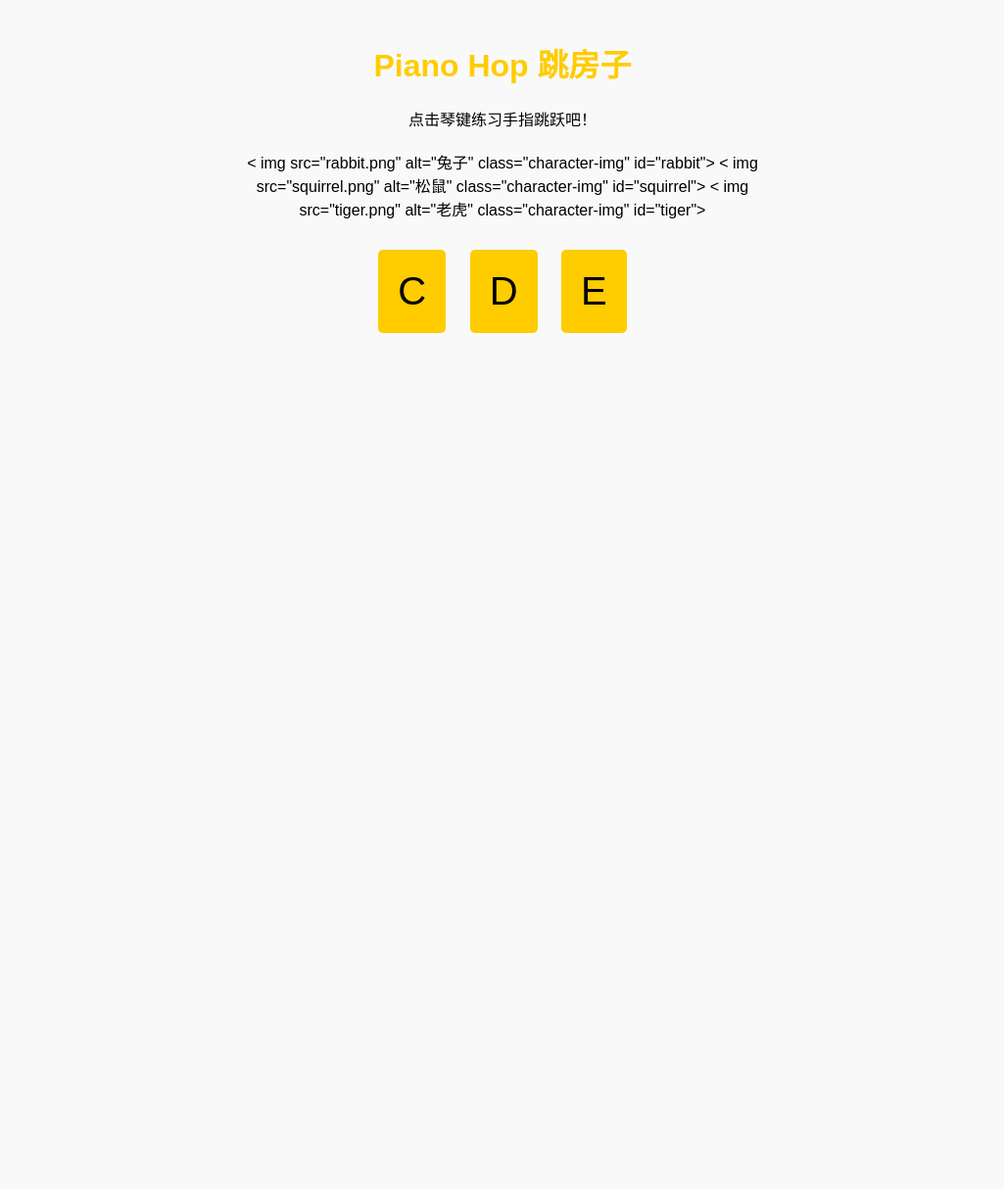
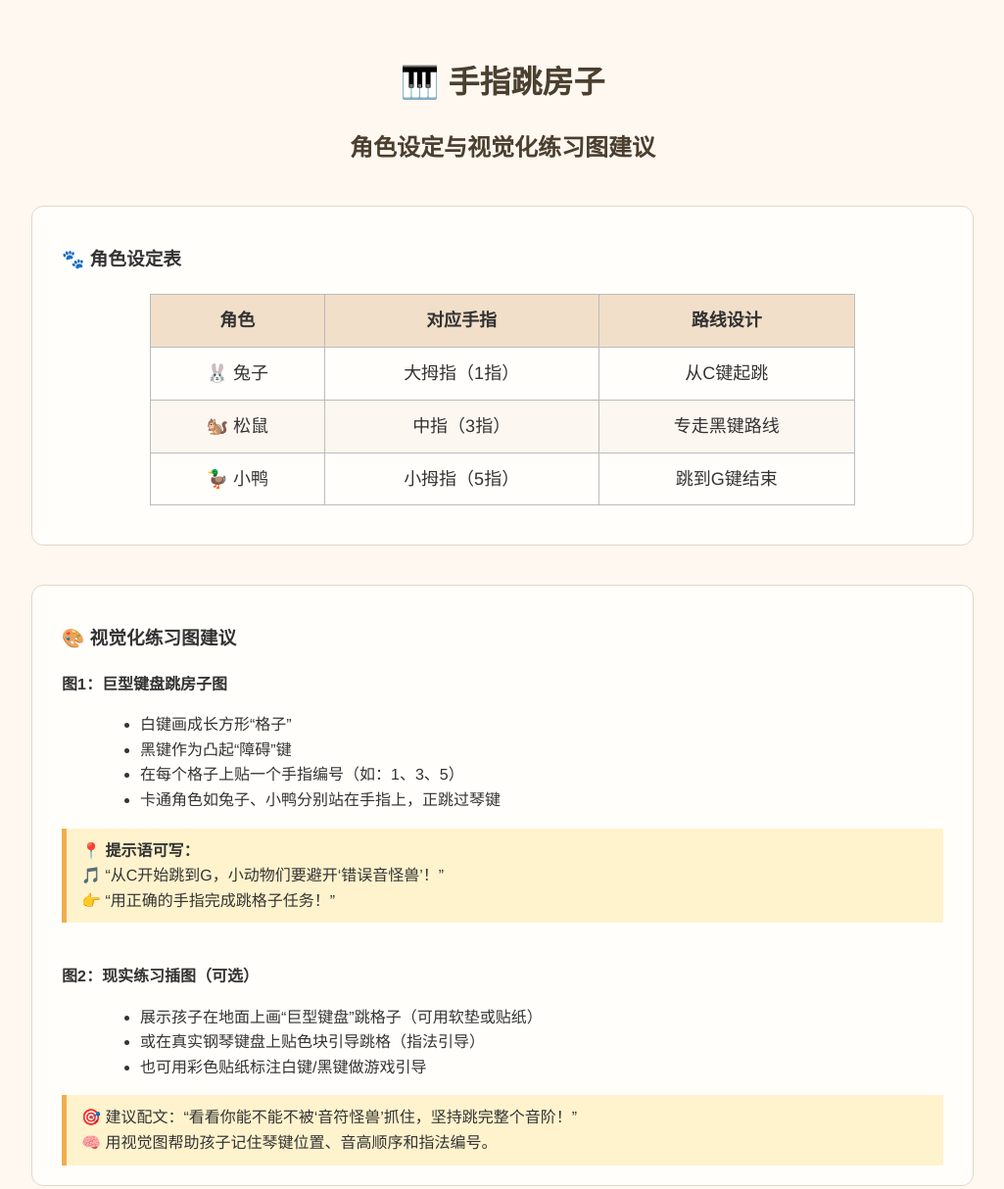
Before and after one commit to JennyWang0812/Piano-hop, a plain HTML site: page index.html in a window 1280 px wide. Shown: the whole page at 98% size, without its empty margins (127-1152 px from the left). Before the commit the page ends 800 px from the top, so only its background shows below. Drawn offline with Linux system fonts and the light colour scheme.

Commit message:
Update index.html

```diff
--- a/index.html
+++ b/index.html
@@ -1,31 +1,122 @@
+
 <!DOCTYPE html>
 <html lang="zh">
 <head>
-    <meta charset="UTF-8">
-    <meta name="viewport" content="width=device-width, initial-scale=1.0">
-    <title>Piano Hop 跳房子</title>
-    <link rel="stylesheet" href="style.css">
+  <meta charset="UTF-8">
+  <title>手指跳房子 - 角色设定与视觉图示</title>
+  <style>
+    body {
+      font-family: "Helvetica Neue", sans-serif;
+      background-color: #fff8f0;
+      color: #333;
+      padding: 30px;
+      line-height: 1.6;
+    }
+    h1, h2 {
+      text-align: center;
+      color: #4b3f2f;
+    }
+    table {
+      width: 80%;
+      margin: 20px auto;
+      border-collapse: collapse;
+      font-size: 18px;
+    }
+    th, td {
+      border: 1px solid #bbb;
+      padding: 12px 15px;
+      text-align: center;
+    }
+    th {
+      background-color: #f2dfc9;
+    }
+    tr:nth-child(even) {
+      background-color: #fdf7f1;
+    }
+    .section {
+      max-width: 900px;
+      margin: 40px auto;
+      background: #fffefb;
+      padding: 20px 30px;
+      border-radius: 12px;
+      border: 1px solid #e5d6c5;
+    }
+    .tip {
+      background-color: #fff3cd;
+      padding: 10px 15px;
+      border-left: 5px solid #f0ad4e;
+      margin-top: 10px;
+      font-size: 16px;
+    }
+    ul {
+      margin-left: 40px;
+    }
+  </style>
 </head>
 <body>
-    <div class="container">
-        <h1>Piano Hop 跳房子</h1>
-        <p>点击琴键练习手指跳跃吧！</p >
 
-        <!-- 图像 -->
-        <div class="characters">
-            < img src="rabbit.png" alt="兔子" class="character-img" id="rabbit">
-            < img src="squirrel.png" alt="松鼠" class="character-img" id="squirrel">
-            < img src="tiger.png" alt="老虎" class="character-img" id="tiger">
-        </div>
+  <h1>🎹 手指跳房子</h1>
+  <h2>角色设定与视觉化练习图建议</h2>
 
-        <!-- 按钮 -->
-        <div class="keys">
-            <button class="key" id="C">C</button>
-            <button class="key" id="D">D</button>
-            <button class="key" id="E">E</button>
-        </div>
+  <div class="section">
+    <h3>🐾 角色设定表</h3>
+    <table>
+      <thead>
+        <tr>
+          <th>角色</th>
+          <th>对应手指</th>
+          <th>路线设计</th>
+        </tr>
+      </thead>
+      <tbody>
+        <tr>
+          <td>🐰 兔子</td>
+          <td>大拇指（1指）</td>
+          <td>从C键起跳</td>
+        </tr>
+        <tr>
+          <td>🐿️ 松鼠</td>
+          <td>中指（3指）</td>
+          <td>专走黑键路线</td>
+        </tr>
+        <tr>
+          <td>🦆 小鸭</td>
+          <td>小拇指（5指）</td>
+          <td>跳到G键结束</td>
+        </tr>
+      </tbody>
+    </table>
+  </div>
+
+  <div class="section">
+    <h3>🎨 视觉化练习图建议</h3>
+
+    <p><strong>图1：巨型键盘跳房子图</strong></p >
+    <ul>
+      <li>白键画成长方形“格子”</li>
+      <li>黑键作为凸起“障碍”键</li>
+      <li>在每个格子上贴一个手指编号（如：1、3、5）</li>
+      <li>卡通角色如兔子、小鸭分别站在手指上，正跳过琴键</li>
+    </ul>
+    <div class="tip">
+      📍 <strong>提示语可写：</strong><br>
+      🎵 “从C开始跳到G，小动物们要避开‘错误音怪兽’！”<br>
+      👉 “用正确的手指完成跳格子任务！”
     </div>
 
-    <script src="script.js"></script>
+    <br>
+
+    <p><strong>图2：现实练习插图（可选）</strong></p >
+    <ul>
+      <li>展示孩子在地面上画“巨型键盘”跳格子（可用软垫或贴纸）</li>
+      <li>或在真实钢琴键盘上贴色块引导跳格（指法引导）</li>
+      <li>也可用彩色贴纸标注白键/黑键做游戏引导</li>
+    </ul>
+    <div class="tip">
+      🎯 建议配文：“看看你能不能不被‘音符怪兽’抓住，坚持跳完整个音阶！”<br>
+      🧠 用视觉图帮助孩子记住琴键位置、音高顺序和指法编号。
+    </div>
+  </div>
+
 </body>
 </html>
```
